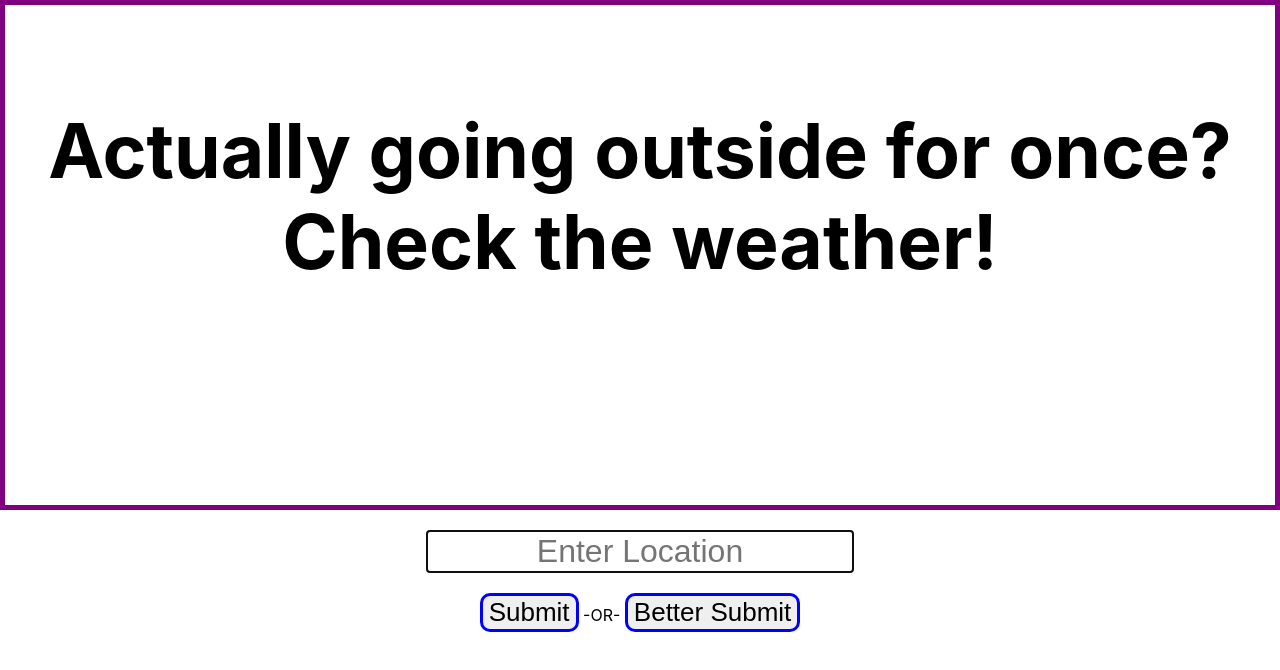
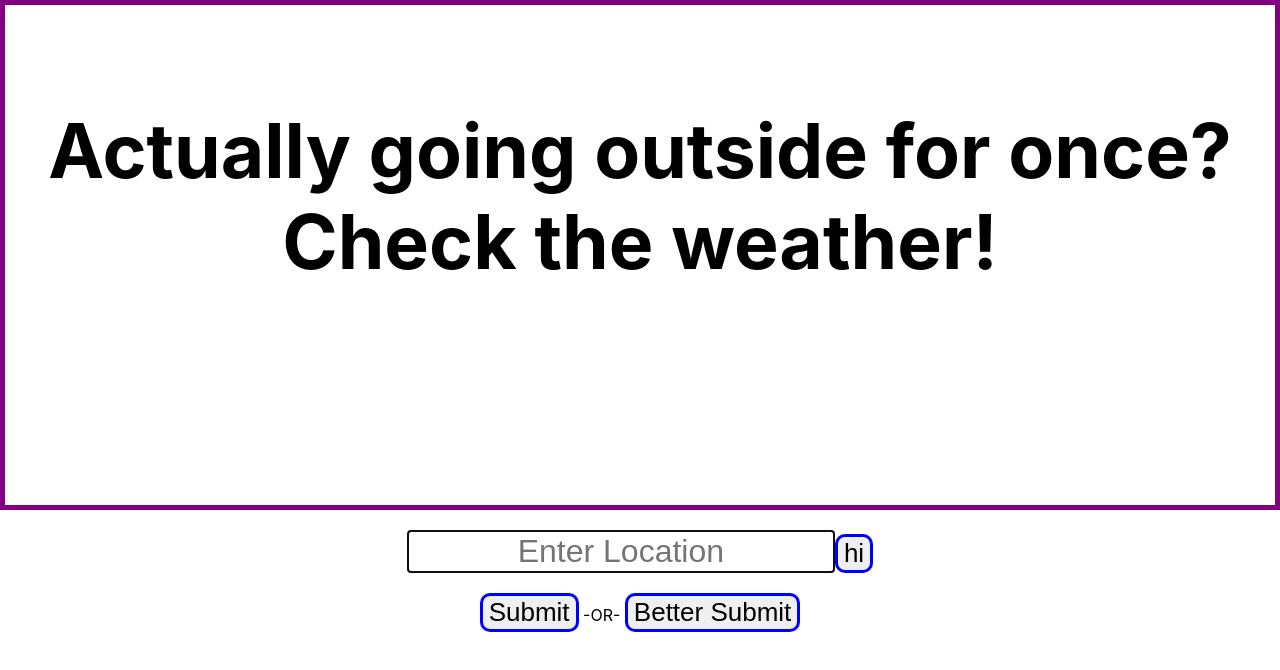
Before and after one commit to Universe-Man/Sassy-Weather, a React (Create React App) app: page / in a window 1280 px wide. Shown: the top 670 px of the page. Built offline with nearby package versions, Linux system fonts and the light colour scheme.

Commit message:
f/c temp button styled

```diff
--- a/src/assets/UserInputCSS.css
+++ b/src/assets/UserInputCSS.css
@@ -7,6 +7,15 @@
   font-size: 32px;
   text-align: center;
   border-radius: 3px;
+}
+
+#f-to-c-temp-button {
+  font-size: 26px;
+  border: 3px solid blue;
+  border-radius: 10px;
+  border-width: 3px;
+  /* padding: 3px;
+  margin: 3px; */
 }
 
 #user-submit-1 {
--- a/src/components/UserInput.js
+++ b/src/components/UserInput.js
@@ -4,7 +4,9 @@ import UserInputCSS from '../assets/UserInputCSS.css';
 class UserInput extends React.Component {
   constructor() {
     super();
-    this.state = {}
+    this.state = {
+      FCtempSwitch: "hi"
+    }
   }
 
   render() {
@@ -12,6 +14,7 @@ class UserInput extends React.Component {
       <div id='user-input-div'>
         <form onSubmit={this.props.userPressingEnterToSubmit}>
           <input id='user-input-field' onChange={this.props.getUserInput}  autoFocus='autofocus' type='text' placeholder='Enter Location'/>
+            <button id='f-to-c-temp-button' type='button'>{this.state.FCtempSwitch}</button>
           <br/>
           <br/>
           {(this.props.submissionError === false) ? ( null ) : (
```
